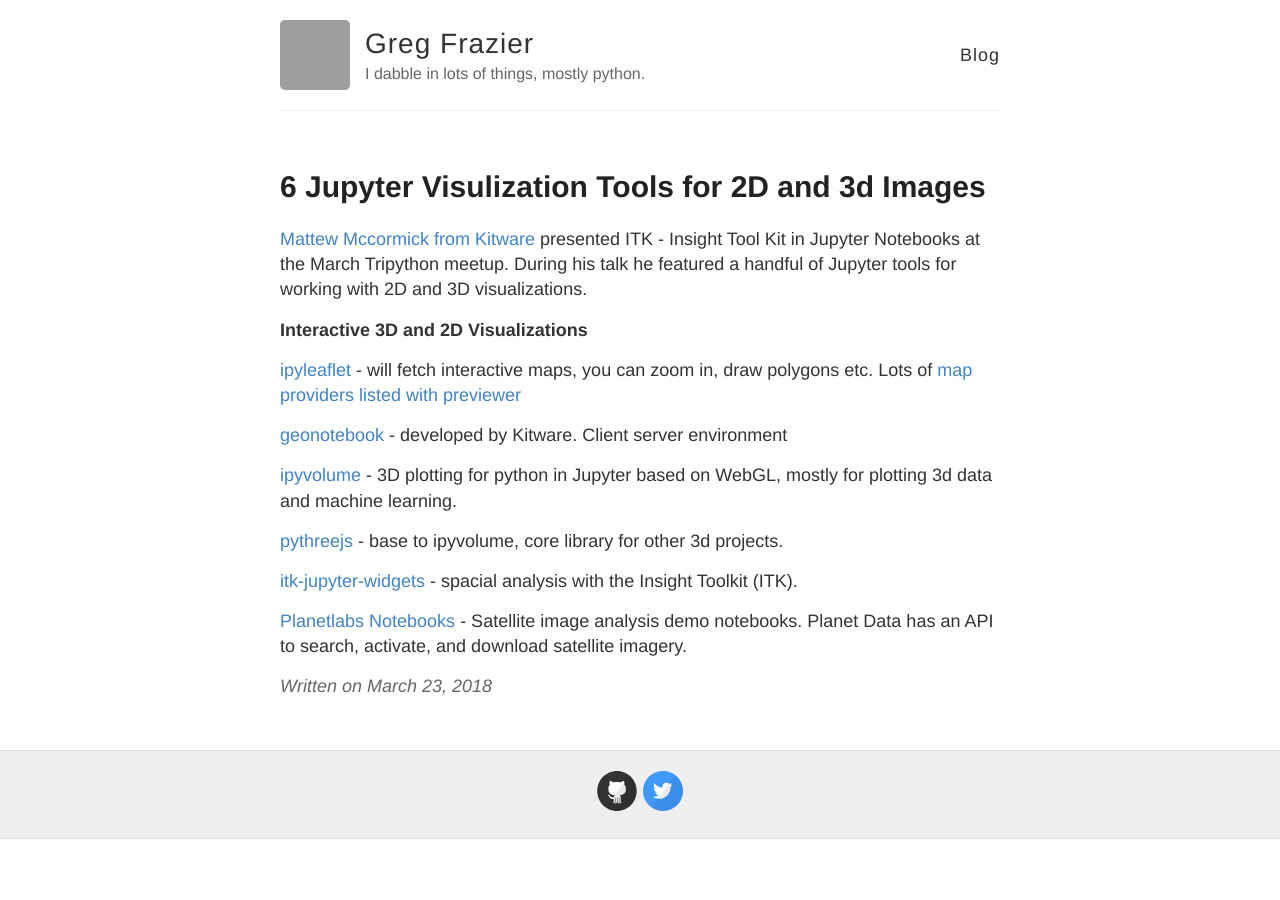
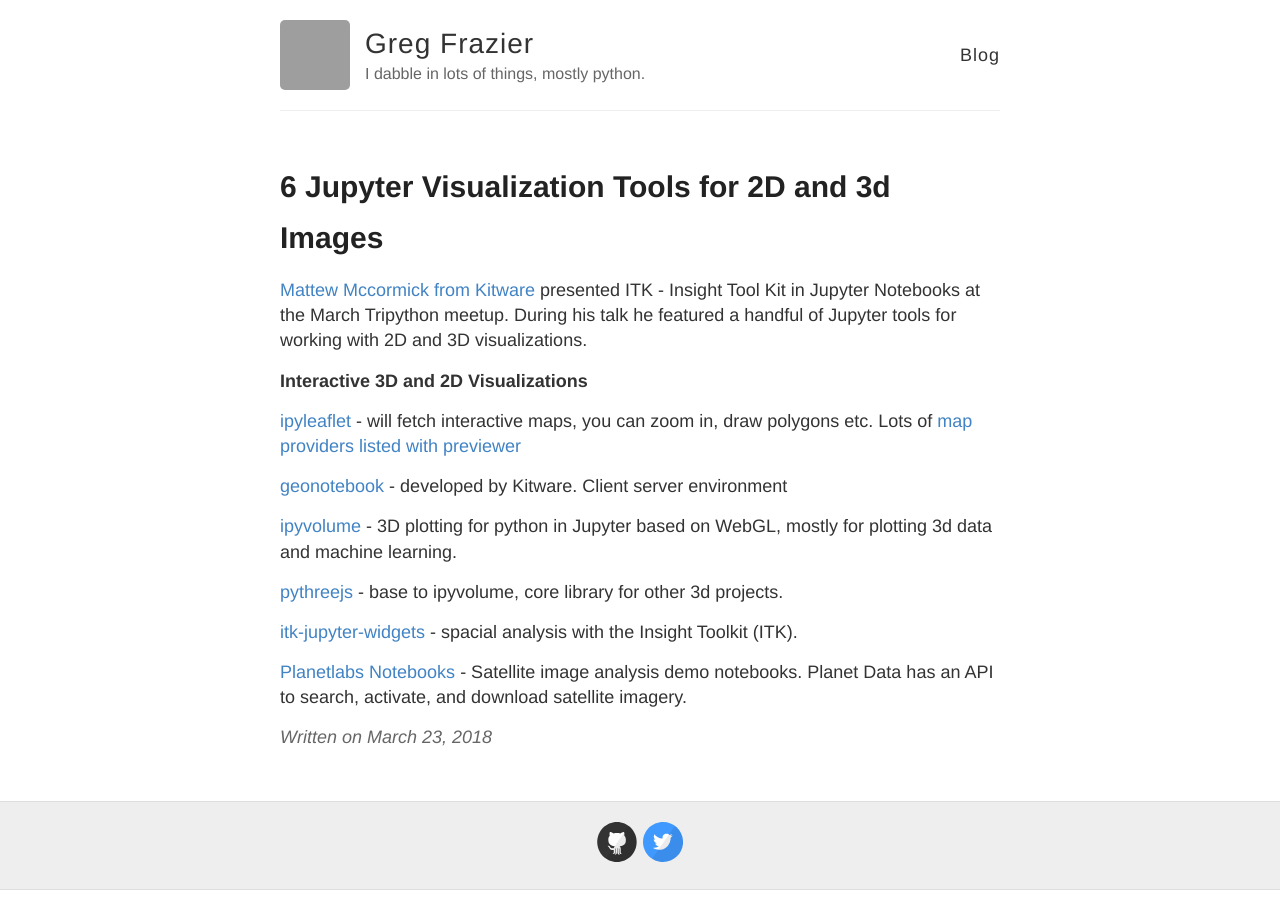
Before and after one commit to gnfrazier/gnfrazier.github.io, a Jekyll site: the page built from _posts/2018-03-23-tripython-jupyter-visualization-widgets.md, in a window 1280 px wide. Built offline with Jekyll 4.4.1, drawn with Linux system fonts in a browser that asks for light colours; grey boxes are pictures that could not be loaded.

Commit message:
Minor updates.

```diff
--- a/_posts/2018-03-23-tripython-jupyter-visulization-widgets.md
+++ b/_posts/2018-03-23-tripython-jupyter-visualization-widgets.md
@@ -1,6 +1,6 @@
 ---
 layout: post
-title: 6 Jupyter Visulization Tools for 2D and 3d Images
+title: 6 Jupyter Visualization Tools for 2D and 3d Images
 tags: jupyter python meetups tools jupyter-widgets
 ---
 
```
Also changed, not shown: _posts/2018-7-01-intro-to-ipyleaflet.md (+1 -1 lines).
